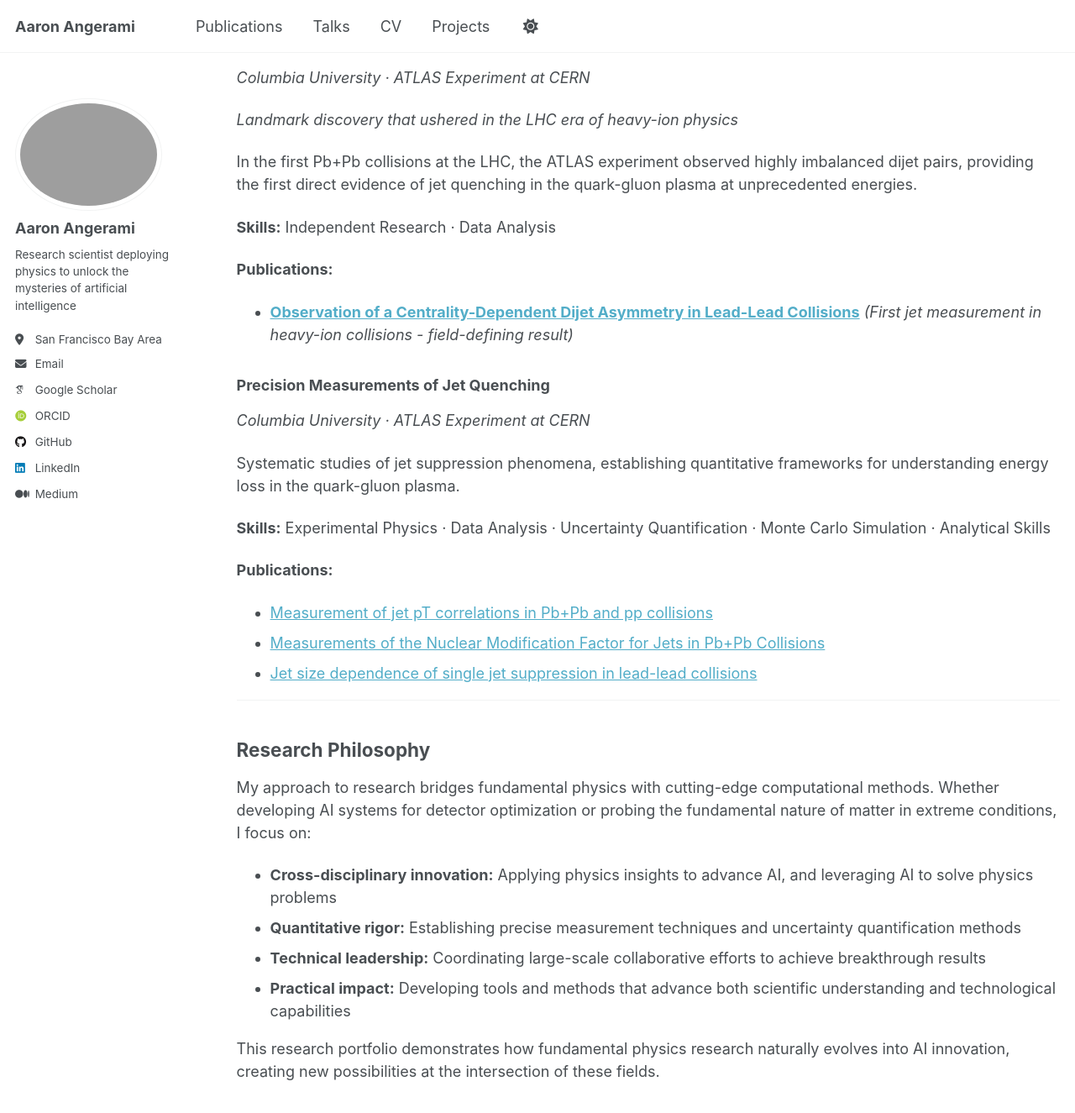
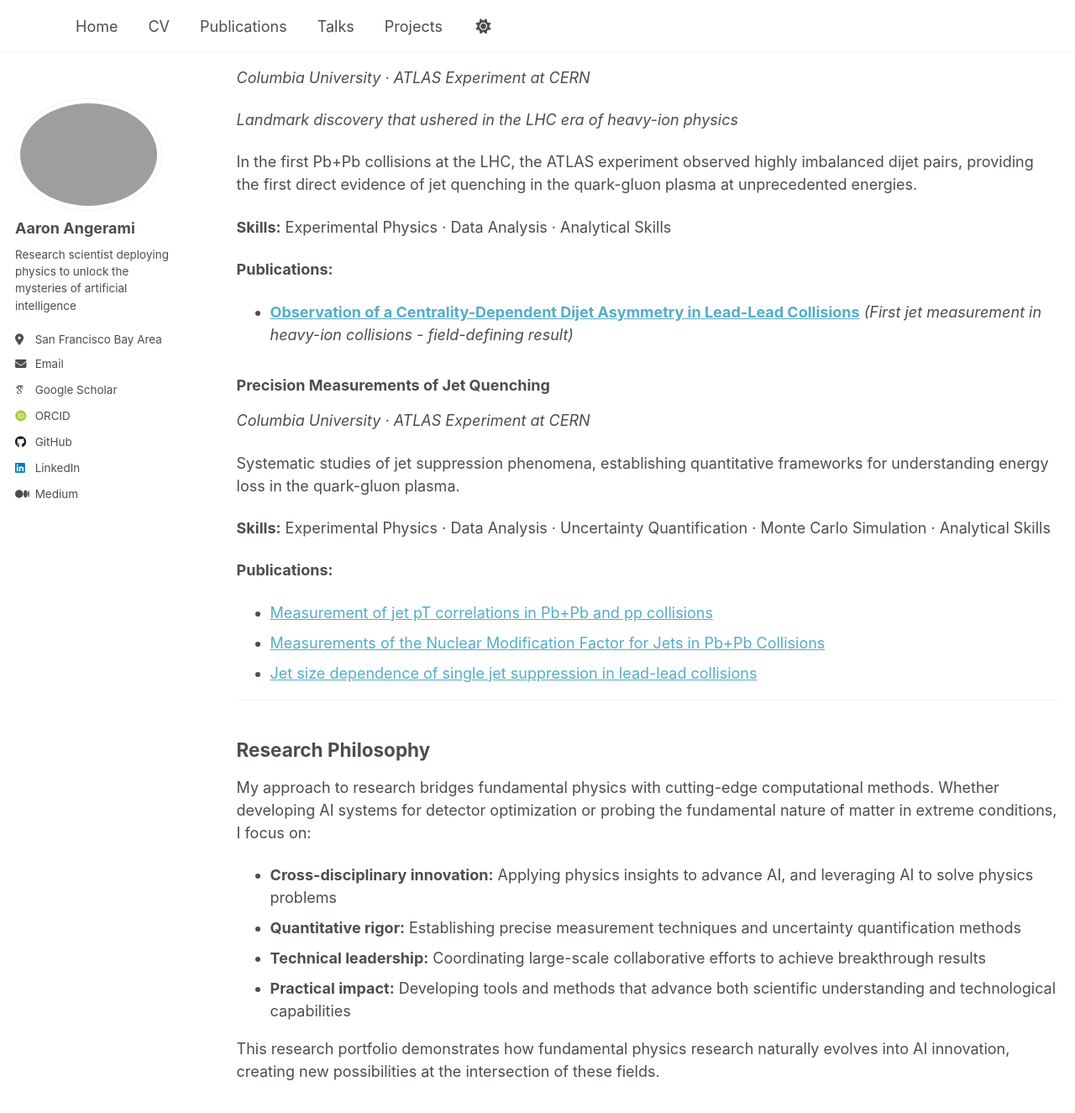
Before and after one commit to angerami/angerami.github.io, a Jekyll site: the page built from _pages/projects.md, in a window 1280 px wide and 1400 px high, scrolled down 2644 px. Shown: the top 1325 px of the window at 84% size. Built offline with Jekyll 4.4.1, drawn with Linux system fonts in a browser that asks for light colours; some web fonts are replaced; some of the changed text lies outside the part shown.

Commit message:
fixing home link

```diff
--- a/_config.yml
+++ b/_config.yml
@@ -6,7 +6,7 @@
 # `jekyll serve -l -H localhost`. If you change this file, please restart the
 # server process.
 # Basic Site Settings
-title                    : "Aaron Angerami"
+title                    : ""
 email                    : "aaron.angerami@gmail.com"
 description              : "Research scientist deploying physics to unlock the mysteries of artificial intelligence"
 url                      : "https://angerami.github.io"
@@ -20,6 +20,7 @@ site_theme               : "default"
 # Site Author
 author:
   name: "Aaron Angerami"
+  avatar: false
   bio: "Research scientist deploying physics to unlock the mysteries of artificial intelligence"
   location: "San Francisco Bay Area"
   email: "aaron.angerami@gmail.com"
--- a/_data/navigation.yml
+++ b/_data/navigation.yml
@@ -1,9 +1,11 @@
 main:
+  - title: "Home"
+    url: /
+  - title: "CV"
+    url: /cv/
   - title: "Publications"
     url: /publications/
   - title: "Talks"
     url: /talks/
-  - title: "CV"
-    url: /cv/
   - title: "Projects"
     url: /projects/
--- a/_pages/projects.md
+++ b/_pages/projects.md
@@ -89,7 +89,7 @@ Advanced studies of ultra-peripheral heavy-ion collisions, exploring photonuclea
 
 In the first Pb+Pb collisions at the LHC, the ATLAS experiment observed highly imbalanced dijet pairs, providing the first direct evidence of jet quenching in the quark-gluon plasma at unprecedented energies.
 
-**Skills:** Independent Research · Data Analysis
+**Skills:** Experimental Physics · Data Analysis · Analytical Skills
 
 **Publications:**
 - **[Observation of a Centrality-Dependent Dijet Asymmetry in Lead-Lead Collisions](https://arxiv.org/abs/1011.6182)** *(First jet measurement in heavy-ion collisions - field-defining result)*
```
